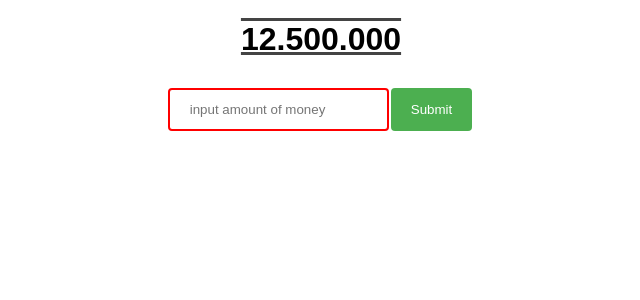
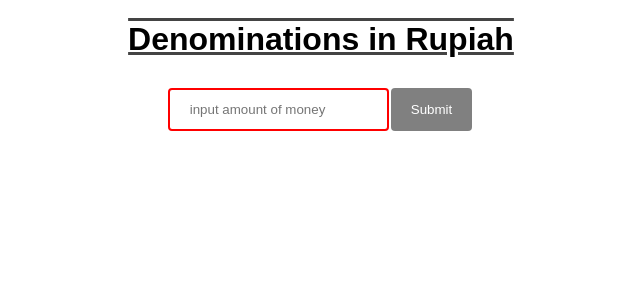
Before and after one commit to andihaki/tokped-denomination, a React (Create React App) app: page / in a window 1280 px wide. Shown: the top 300 px of the page, without its empty margins (319-959 px from the left). Built offline with nearby package versions, Linux system fonts and the light colour scheme.

Commit message:
testing disabled button

```diff
--- a/package.json
+++ b/package.json
@@ -13,8 +13,8 @@
     "typescript": "3.4.5"
   },
   "devDependencies": {
-    "@testing-library/react": "8.0.4",
-    "jest-dom": "4.0.0"
+    "@testing-library/jest-dom": "^4.0.0",
+    "@testing-library/react": "8.0.4"
   },
   "scripts": {
     "start": "react-scripts start",
--- a/src/App.tsx
+++ b/src/App.tsx
@@ -4,7 +4,7 @@ import { useState } from "react";
 import Results from "./Results";
 
 const App: React.FC = () => {
-  const [money, setMoney] = useState("12.500.000");
+  const [money, setMoney] = useState("");
   const [isSubmit, setIsSubmit] = useState(false);
   const [isInvalid, setIsInvalid] = useState("");
 
@@ -96,7 +96,7 @@ const App: React.FC = () => {
   return (
     <div className="App">
       <h1 className="money" data-testid="money">
-        {money || ""}
+        Denominations in Rupiah
       </h1>
       <form onSubmit={submitHandler}>
         <input
@@ -110,7 +110,9 @@ const App: React.FC = () => {
             // fractionChecker(e.target.value);
           }}
         />
-        <button className="submit-money">Submit</button>
+        <button className="submit-money" disabled={!money ? true : false}>
+          Submit
+        </button>
       </form>
       {isSubmit && !isInvalid && (
         <Results value={parseInt(formatter(money), 0)} />
--- a/src/Results.tsx
+++ b/src/Results.tsx
@@ -19,6 +19,7 @@ const Results = ({ value }: IResults): any => {
     2000,
     1000,
     500,
+    // 200,
     100,
     50
   ];
```
Also changed, not shown: 2 other files (tests, documents, lock files or other folders).
